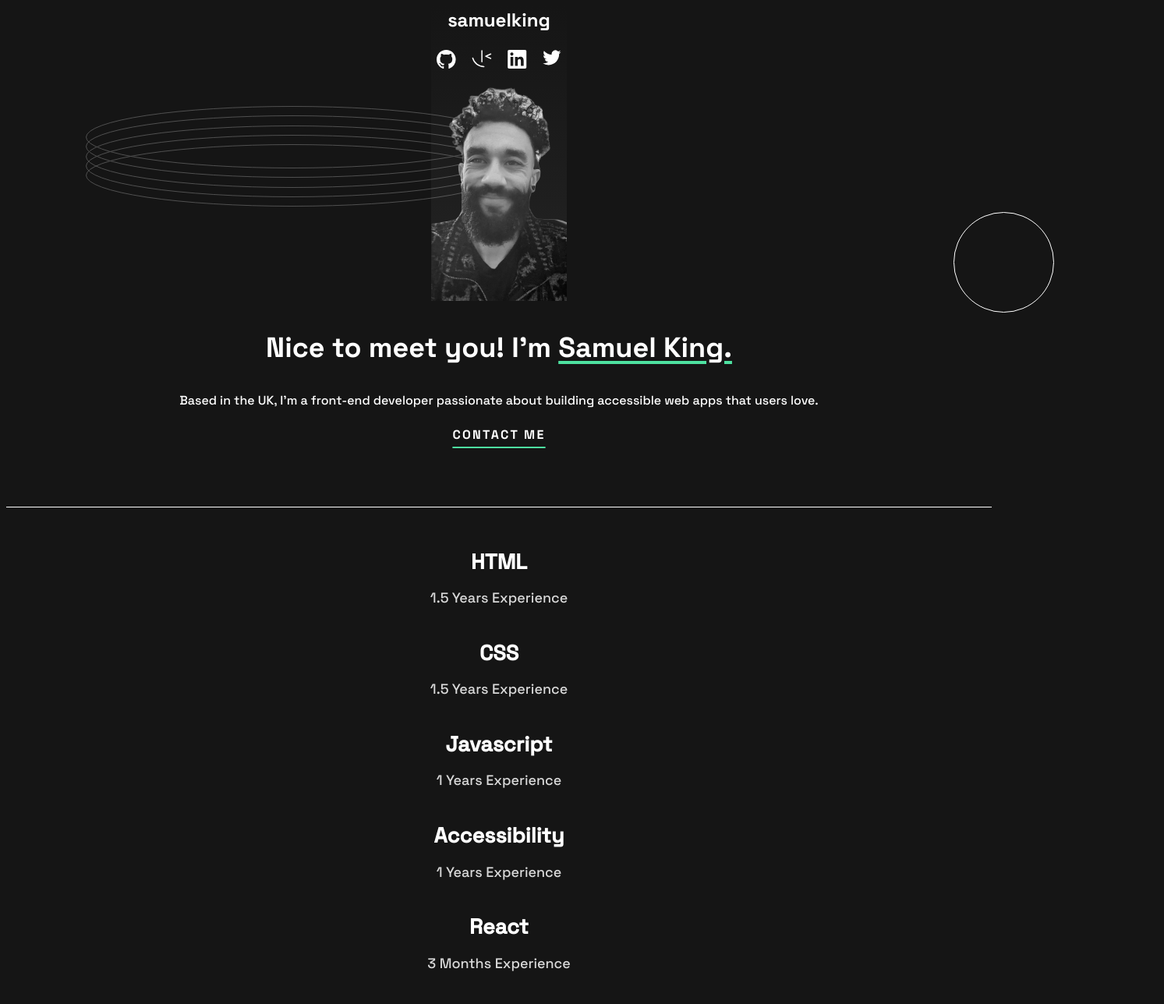
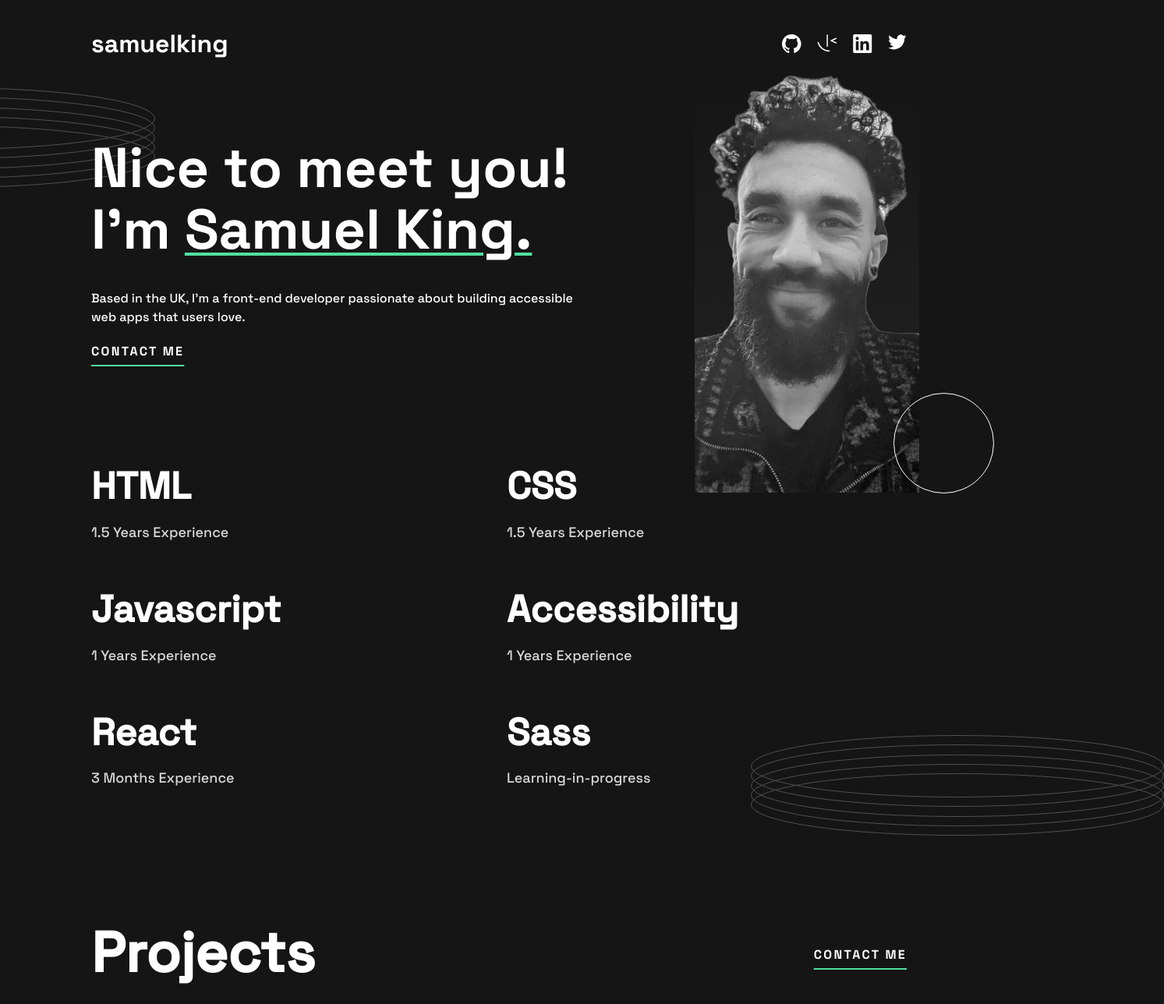
Before and after one commit to SJK9476/single-page-developer-portfolio, a plain HTML site: page starter-code/index.html in a window 1280 px wide. Shown: the top 1288 px of the page at 78% size, 1493 px wide, since content can reach past the window. Drawn offline with nearby package versions, Linux system fonts and the light colour scheme.

Commit message:
adjusted css to switch upon tablet width, set up smooths croll behaviour

```diff
--- a/starter-code/index.html
+++ b/starter-code/index.html
@@ -28,9 +28,9 @@
       </div>
       <div class="profile-pic">
         <img src="/assets/images/profile-image-transparent.png" alt="">
+        <div class="background-element"></div>
+      </div>
 
-      </div>
-      <div class="background-element"></div>
     </div>
     <div class="hero-images">
       <img class="rings" src="/assets/images/pattern-rings.svg" alt="">
@@ -41,7 +41,7 @@
       <h1 class="title">Nice to meet you! I'm <span>Samuel King.</span></h1>
       <p class="description">Based in the UK, I'm a front-end developer passionate about
         building accessible web apps that users love.</p>
-        <a href="" class="contact-me">Contact Me</a>
+        <a href="#contact-me" class="contact-me">Contact Me</a>
     </div>
     <div class="experience">
       <div class="card">
@@ -73,7 +73,7 @@
     <div class="projects">
       <div class="title-callout">
         <h2>Projects</h2>
-        <a href="" class="contact-me">Contact Me</a>
+        <a href="#contact-me" class="contact-me">Contact Me</a>
       </div>
       <div class="projects-grid">
         <div class="project-card">
@@ -155,7 +155,7 @@
       </div>
     </div>
 
-  <div class="contact">
+  <div class="contact" id="contact-me">
     <h2>Contact</h2>
     <p>I would love to hear about your project and how I could help. Please fill in the form, and I’ll get back to you as soon as possible.</p>
     <form action="https://api.web3forms.com/submit" method="post">
@@ -182,8 +182,9 @@
     </form>
     <img class="rings" src="/assets/images/pattern-rings.svg" alt="">
   </div>
+  <div class="divider"></div>
   <footer>
-    <div class="divider"></div>
+
     <div class="logo"><a href="#">samuelking</a></div>
 
         <div class="social-links">
--- a/starter-code/style.css
+++ b/starter-code/style.css
@@ -114,6 +114,7 @@ textarea:not([rows]) {
 html {
   background-color: var(--clr-neutral-200);
   overflow-x: hidden;
+  scroll-behavior: smooth;
 }
 
 body {
@@ -122,7 +123,9 @@ font-size: var(--fs-400);
 font-weight: var(--fw-400);
 color: var(--clr-neutral-900);
 position: relative;
-
+max-width: 1110px;
+margin-inline: auto;
+padding-inline: 1rem;
 }
 
 .hero-banner {
@@ -231,7 +234,7 @@ position: relative;
   letter-spacing: 2.29px;
   color: var(--clr-neutral-900);
   text-decoration-color: var(--clr-accent-600);
-  text-underline-offset: 0.625rem;
+  text-underline-offset: 0.75rem;
   text-decoration-thickness: 0.125rem;
 }
 
@@ -346,6 +349,7 @@ position: relative;
   background-color: var(--clr-neutral-300);
   padding: 1rem;
   position: relative;
+
 }
 
 .contact h2 {
@@ -462,10 +466,11 @@ footer {
 
 }
 
-footer .divider {
+.divider {
   width: 95%;
   height: 1px;
   background-color: var(--clr-neutral-900);
+  margin-inline: auto;
 }
 
 footer .logo {
@@ -477,3 +482,129 @@ footer .logo {
 footer .logo a {
   text-decoration: none;
 }
+
+@media screen and (min-width: 750px) {
+  .hero-banner {
+    width: 100%;
+  }
+
+  .navigation {
+    display: flex;
+    width: 100%;
+    justify-content: space-between;
+    align-items: center;
+    padding: 1.5rem 1rem;
+  }
+
+  .navigation .logo {
+    font-size: 2rem;
+  }
+
+  .hero-banner {
+    position: relative;
+  }
+
+
+  .hero-banner .profile-pic {
+    width: 18rem;
+    height: 34rem;
+    position: absolute;
+    top: 5rem;
+    right: 0;
+    z-index: -1;
+  }
+
+  .hero-banner .profile-pic img {
+    width: 100%;
+    height: 100%;
+    object-fit: cover;
+
+  }
+
+  .hero-images .rings {
+    position: absolute;
+    top: 6.5rem;
+    left: -37.5%
+  }
+
+  .hero-images .circle {
+    top: 31rem;
+  }
+
+  .hero-text {
+    display: flex;
+    flex-direction: column;
+    width: 60%;
+    margin: 1.5rem 1rem;
+    text-align: left;
+
+  }
+
+  .hero-text h1 {
+    font-size: 4.5rem;
+    color: var(--clr-neutral-900);
+    text-wrap: balance;
+  }
+
+  .experience {
+    display: grid;
+    grid-template-columns: 1fr 1fr;
+    text-align: left;
+    padding: 1rem;
+    border: none;
+  }
+
+  .experience .skill {
+    font-size: var(--fs-200);
+    color: var(--clr-neutral-900);
+  }
+
+  .experience .rings {
+    top: 25rem;
+    left: 80%;
+  }
+
+  .projects {
+    padding: 1rem;
+  }
+
+  .projects .title-callout h2 {
+    font-size: 4.5rem;
+  }
+
+  .projects .title-callout a {
+    transform: translateY(2rem);
+  }
+
+  .projects-grid {
+    display: grid;
+    grid-template-columns: 1fr 1fr;
+    gap: 1.5rem;
+  }
+
+  .contact h2 {
+    font-size: 4.5rem;
+  }
+
+  .contact p {
+    font-size: var(--fs-400);
+    max-width: 45ch;
+  }
+
+
+  .contact .rings {
+    right: 80%;
+    bottom: 0;
+  }
+
+  footer {
+    display: flex;
+    flex-direction: row;
+    justify-content: space-between;
+    padding: 1rem;
+  }
+
+  footer .logo {
+    font-size: 2rem;
+  }
+}
```
